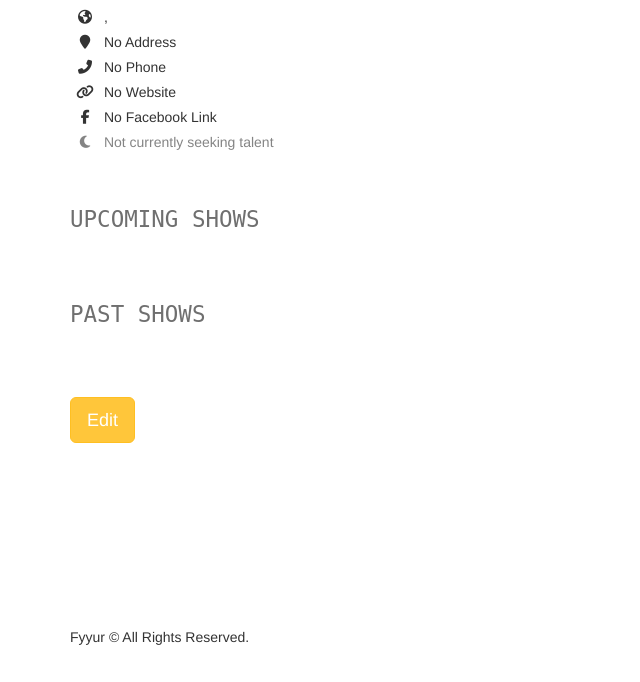
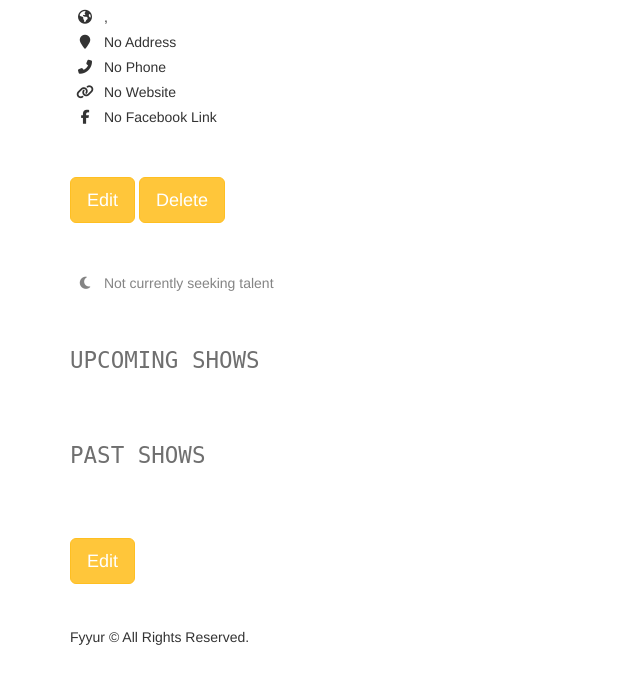
Before and after one commit to twillinger/Fyyur, a Flask app: page /venues/1 in a window 1280 px wide. Shown: the part 118-800 px from the top of the page, without its empty margins (0-640 px from the left). Run offline with Flask 2, Linux system fonts and the light colour scheme; data that the repository does not hold is empty; some libraries are stand-ins or nearby versions.

Commit message:
modified:   __pycache__/app.cpython-39.pyc 	modified:   app.py 	modified:   templates/pages/show_venue.html

```diff
--- a/app.py
+++ b/app.py
@@ -79,9 +79,9 @@ class Show(db.Model):
     venue_id = db.Column(db.Integer, db.ForeignKey('Venue.id'), nullable=False)
 
 
-    # TODO: implement any missing fields, as a database migration using Flask-Migrate
+# DONE - TODO: implement any missing fields, as a database migration using Flask-Migrate
 
-# TODO Implement Show and Artist models, and complete all model relationships and properties, as a database migration.
+# DONE -  TODO Implement Show and Artist models, and complete all model relationships and properties, as a database migration.
 
 #----------------------------------------------------------------------------#
 # Filters.
@@ -119,7 +119,7 @@ def venues():
 
 @app.route('/venues/search', methods=['POST'])
 def search_venues():
-  # TODO: implement search on artists with partial string search. Ensure it is case-insensitive.
+  # DONE - TODO: implement search on artists with partial string search. Ensure it is case-insensitive.
   # seach for Hop should return "The Musical Hop".
   # search for "Music" should return "The Musical Hop" and "Park Square Live Music & Coffee"
   search_term = request.form.get('search_term', '')
@@ -136,7 +136,7 @@ def search_venues():
 @app.route('/venues/<int:venue_id>')
 def show_venue(venue_id):
   # shows the venue page with the given venue_id
-  # TODO: replace with real venue data from the venues table, using venue_id
+  # DONE - TODO: replace with real venue data from the venues table, using venue_id
   venu = Venue.query.get(venue_id)
   #data = list(filter(lambda d: d['id'] == venue_id, venu))[0]
   return render_template('pages/show_venue.html', venue=venu)
@@ -151,8 +151,8 @@ def create_venue_form():
 
 @app.route('/venues/create', methods=['POST'])
 def create_venue_submission():
-  # TODO: insert form data as a new Venue record in the db, instead
-  # TODO: modify data to be the data object returned from db insertion
+  # DONE - TODO: insert form data as a new Venue record in the db, instead
+  # DONE - TODO: modify data to be the data object returned from db insertion
 
     #form = VenueForm(request.form, meta={'csrf': False})
     form = VenueForm(request.form)
@@ -183,7 +183,7 @@ def create_venue_submission():
 
   # on successful db insert, flash success
   #flash('Venue ' + request.form['name'] + ' was successfully listed!')
-  # TODO: on unsuccessful db insert, flash an error instead.
+  # DONE - TODO: on unsuccessful db insert, flash an error instead.
   # e.g., flash('An error occurred. Venue ' + data.name + ' could not be listed.')
   # see: http://flask.pocoo.org/docs/1.0/patterns/flashing/
   #return render_template('pages/home.html')
@@ -192,22 +192,35 @@ def create_venue_submission():
 def delete_venue(venue_id):
   # TODO: Complete this endpoint for taking a venue_id, and using
   # SQLAlchemy ORM to delete a record. Handle cases where the session commit could fail.
+  try:
+    venue = Venue.query.get(venue_id)
+    venue_name = venue.name
+    db.session.delete(venue)
+    db.session.commit()
+    #On successice deletion, show a message that venue was deleted
+    flash('Venue ' + venue_name + ' was deleted')
+  except:
+    #In case of failures, show a message that an error occured
+    flash(' an error occured and Venue ' + venue_name + ' was not deleted')
+    db.session.rollback()
+  finally:
+    db.session.close()
 
+  return redirect(url_for('index'))
   # BONUS CHALLENGE: Implement a button to delete a Venue on a Venue Page, have it so that
   # clicking that button delete it from the db then redirect the user to the homepage
-  return None
 
 #  Artists
 #  ----------------------------------------------------------------
 @app.route('/artists')
 def artists():
-  # TODO: replace with real data returned from querying the database
+  # DONE - TODO: replace with real data returned from querying the database
   art = Artist.query.all()
   return render_template('pages/artists.html', artists=art)
 
 @app.route('/artists/search', methods=['POST'])
 def search_artists():
-  # TODO: implement search on artists with partial string search. Ensure it is case-insensitive.
+  # DONE - TODO: implement search on artists with partial string search. Ensure it is case-insensitive.
   # seach for "A" should return "Guns N Petals", "Matt Quevado", and "The Wild Sax Band".
   # search for "band" should return "The Wild Sax Band".
   search_term = request.form.get('search_term', '')
@@ -223,7 +236,7 @@ def search_artists():
 @app.route('/artists/<int:artist_id>')
 def show_artist(artist_id):
   # shows the artist page with the given artist_id
-  # TODO: replace with real artist data from the artist table, using artist_id
+  # DONE - TODO: replace with real artist data from the artist table, using artist_id
   dat = Artist.query.get(artist_id)
   #data = list(filter(lambda d: d['id'] == artist_id, [data1, data2, data3]))[0]
   return render_template('pages/show_artist.html', artist=dat)
@@ -247,12 +260,12 @@ def edit_artist(artist_id):
     "seeking_description": artist.seeking_description,
     "image_link": artist.image_link
   }
-  # TODO: populate form with fields from artist with ID <artist_id>
+  # DONE - TODO: populate form with fields from artist with ID <artist_id>
   return render_template('forms/edit_artist.html', form=form, artist=artist_inf)
 
 @app.route('/artists/<int:artist_id>/edit', methods=['POST'])
 def edit_artist_submission(artist_id):
-  # TODO: take values from the form submitted, and update existing
+  # DONE - TODO: take values from the form submitted, and update existing
   # artist record with ID <artist_id> using the new attributes
   try:
     form = ArtistForm(request.form)
@@ -295,12 +308,12 @@ def edit_venue(venue_id):
     "seeking_description": venue.seeking_description,
     "image_link": venue.image_link,
   }
-  # TODO: populate form with values from venue with ID <venue_id>
+  # DONE - TODO: populate form with values from venue with ID <venue_id>
   return render_template('forms/edit_venue.html', form=form, venue=venue)
 
 @app.route('/venues/<int:venue_id>/edit', methods=['POST'])
 def edit_venue_submission(venue_id):
-  # TODO: take values from the form submitted, and update existing
+  # DONE - TODO: take values from the form submitted, and update existing
   # venue record with ID <venue_id> using the new attributes
   try:
     form = VenueForm(request.form)
@@ -340,8 +353,8 @@ def create_artist_form():
 @app.route('/artists/create', methods=['POST'])
 def create_artist_submission():
   # called upon submitting the new artist listing form
-  # TODO: insert form data as a new Venue record in the db, instead
-  # TODO: modify data to be the data object returned from db insertion
+  # DONE - TODO: insert form data as a new Venue record in the db, instead
+  # DONE - TODO: modify data to be the data object returned from db insertion
 
     #form = VenueForm(request.form, meta={'csrf': False})
     form = ArtistForm(request.form)
@@ -372,7 +385,7 @@ def create_artist_submission():
 
   # on successful db insert, flash success
 #  flash('Artist ' + request.form['name'] + ' was successfully listed!')
-  # TODO: on unsuccessful db insert, flash an error instead.
+  # DONE - TODO: on unsuccessful db insert, flash an error instead.
   # e.g., flash('An error occurred. Artist ' + data.name + ' could not be listed.')
 #  return render_template('pages/home.html')
 
@@ -383,7 +396,7 @@ def create_artist_submission():
 @app.route('/shows')
 def shows():
   # displays list of shows at /shows
-  # TODO: replace with real venues data.
+  # DONE - TODO: replace with real venues data.
   now= datetime.utcnow()
   show = db.session.query(
     Show.venue_id,
@@ -433,7 +446,7 @@ def create_shows():
 @app.route('/shows/create', methods=['POST'])
 def create_show_submission():
   # called to create new shows in the db, upon submitting new show listing form
-  # TODO: insert form data as a new Show record in the db, instead
+  # DONE - TODO: insert form data as a new Show record in the db, instead
   form = ShowForm(request.form)
   try:
     show = Show(
@@ -454,7 +467,7 @@ def create_show_submission():
   return render_template('pages/home.html')
   # on successful db insert, flash success
  # flash('Show was successfully listed!')
-  # TODO: on unsuccessful db insert, flash an error instead.
+  # DONE - TODO: on unsuccessful db insert, flash an error instead.
   # e.g., flash('An error occurred. Show could not be listed.')
   # see: http://flask.pocoo.org/docs/1.0/patterns/flashing/
  # return render_template('pages/home.html')
--- a/templates/pages/show_venue.html
+++ b/templates/pages/show_venue.html
@@ -25,6 +25,12 @@
 		<p>
 			<i class="fab fa-facebook-f"></i> {% if venue.facebook_link %}<a href="{{ venue.facebook_link }}" target="_blank">{{ venue.facebook_link }}</a>{% else %}No Facebook Link{% endif %}
 		</p>
+		<section>
+			<button id="edit_venue" onclick="editVenue(event)" class="btn btn-primary btn-lg"
+			  data-id="{{ venue.id }}">Edit</button>
+			<button id="delete_venue" onclick="deleteVenue(event)" class="btn btn-primary btn-lg"
+			  data-id="{{ venue.id }}">Delete</button>
+		</section>
 		{% if venue.seeking_talent %}
 		<div class="seeking">
 			<p class="lead">Currently seeking talent</p>
@@ -72,5 +78,32 @@
 </section>
 
 <a href="/venues/{{ venue.id }}/edit"><button class="btn btn-primary btn-lg">Edit</button></a>
+<script>
+	function deleteVenue(e) {
+	  const id = e.target.dataset.id
+	  fetch(`/venues/${id}`, {
+		method: 'DELETE'
+	  })
+		.then(response => {
+		  window.location.href = response.url;
+		})
+		.catch(error => {
+		  console.log(error);
+		})
+	}
 
+	function editVenue(e) {
+	  const id = e.target.dataset.id
+
+	  fetch(`/venues/${id}/edit`, {
+		method: 'GET'
+	  })
+		.then(response => {
+		  window.location.href = `/venues/${id}/edit`;
+		})
+		.catch(error => {
+		  console.log(error);
+		})
+	}
+  </script>
 {% endblock %}
```
